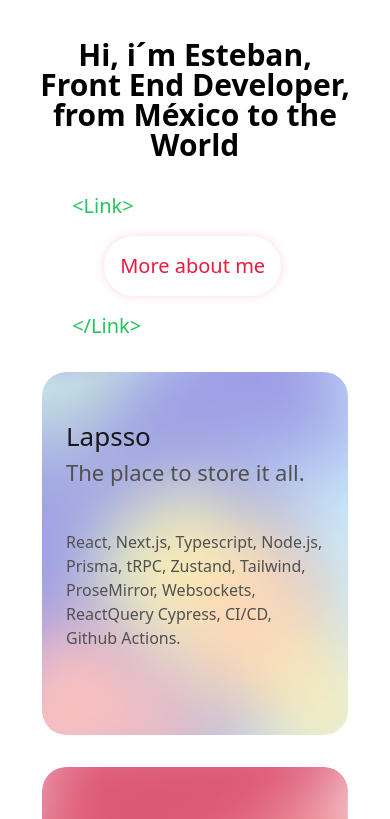
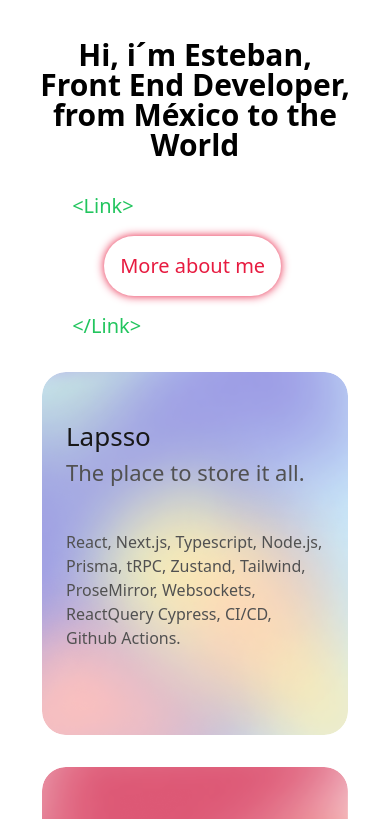
Before and after one commit to estebandelcid/estebandelcid.com, a Next.js app: page / in a window 390 px wide. Shown: the top 819 px of the page. Built offline with nearby package versions, Linux system fonts and the light colour scheme.

Commit message:
[fix] Button shadow in dark mode

```diff
--- a/components/Button.tsx
+++ b/components/Button.tsx
@@ -7,7 +7,7 @@ export default function Button ({href, children }: {
 return (
 <button className="w-auto h-fit min-h-[50px] flex items-center ml-8 min-[1445px]:mt-6 ">
   <Link
-    className="font-medium p-4 rounded-[50px] text-xl md:text-3xl max-[920px]:shadow-[0px_0px_10px_0.01px] max-[920px]:shadow-red-500/20 lg:text-[39px] text-[#E71B40]  hover:text-black dark:hover:text-white  hover:shadow-neutral-500/20 hover:shadow-[0px_0px_10px_1px] dark:hover:shadow-stone-500/20 dark:hover:shadow-[0px_0px_10px_1px] transition duration-300"
+    className="font-medium p-4 rounded-[50px] text-xl md:text-3xl max-[920px]:shadow-[0px_0px_10px_0.01px]  dark:max-[920px]:shadow-[0px_0px_10px_0.01px] max-[920px]shadow-red-500/20 dark:max-[920px]:shadow-red-500/30 lg:text-[39px] text-[#E71B40]  hover:text-black dark:hover:text-white  hover:shadow-neutral-500/20 hover:shadow-[0px_0px_10px_1px] dark:hover:shadow-stone-500/30 dark:hover:shadow-[0px_0px_10px_1px] transition duration-300"
     href={href}
   >
     {children}
--- a/components/ThemeButton.tsx
+++ b/components/ThemeButton.tsx
@@ -19,7 +19,7 @@ export default function ThemeButton () {
   return (
     <label className="relative">
       <select
-        className="text-xl relative transition duration-300 bg-inherit outline-none w-[7rem] appearance-none cursor-pointer hover:text-[#e71b40] dark:hover:border-white rounded-[24px] p-3 [#E71B40] hover:shadow-[0px_0px_10px_1px_] hover:shadow-red-500/20 max-[920px]:shadow-[0px_0px_10px_0.5px] max-[920px]:shadow-neutral-500/20"
+        className="text-xl relative transition duration-300 bg-inherit outline-none w-[7rem] appearance-none cursor-pointer hover:text-[#e71b40] dark:hover:border-white rounded-[24px] p-3 [#E71B40] hover:shadow-[0px_0px_10px_1px_]  hover:shadow-red-500/20 max-[920px]:shadow-[0px_0px_10px_0.5px] max-[920px]:shadow-neutral-500/20 dark:max-[920px]:shadow-neutral-500/40 dark:hover:shadow-red-500/20"
         value={theme}
         onChange={(e) => setTheme(e.target.value)}
       >
```
